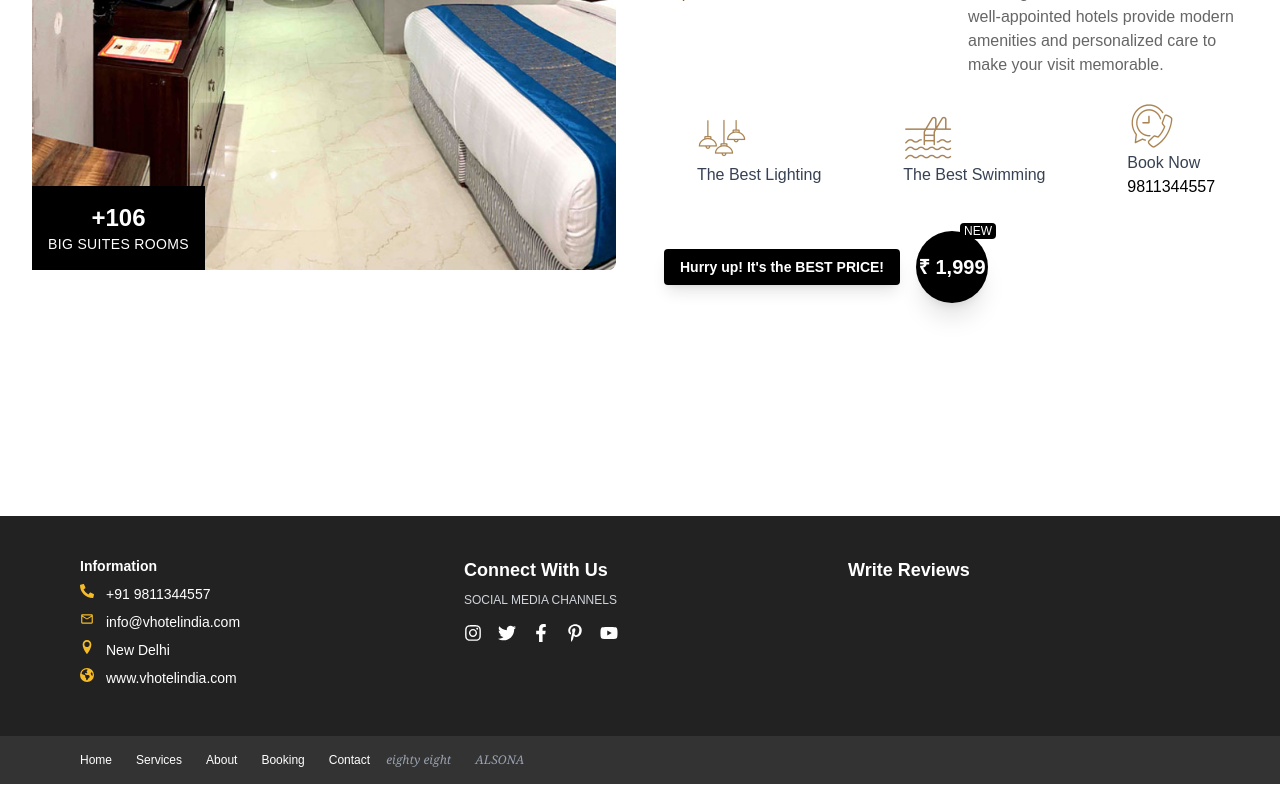
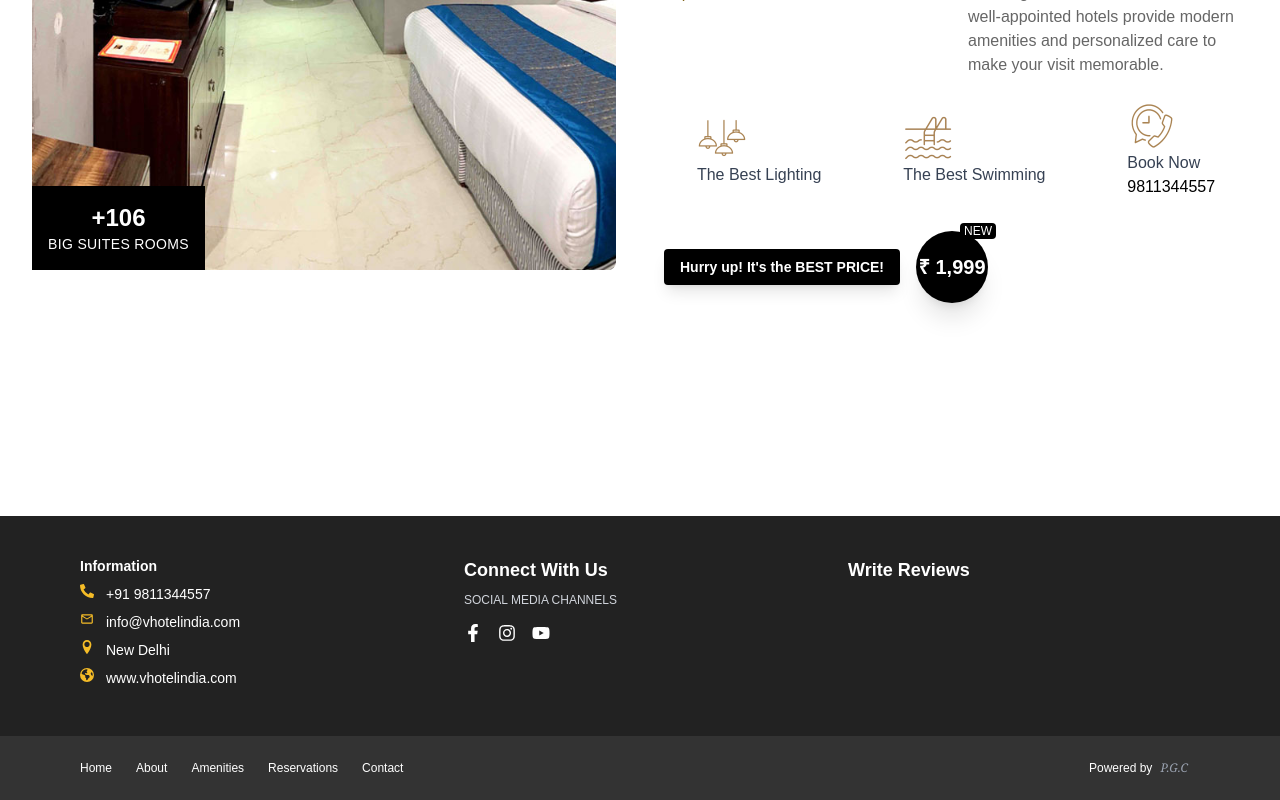
Before and after one commit to anup9971/vhotel_india, a Next.js app: page /about in a window 1280 px wide. Shown: the part 764-1564 px from the top of the page. Built offline with nearby package versions, Linux system fonts and the light colour scheme.

Commit message:
add social media links

```diff
--- a/src/app/componets/Footer.jsx
+++ b/src/app/componets/Footer.jsx
@@ -11,6 +11,7 @@ import {
   FaYoutube,
   FaPhoneAlt,
 } from 'react-icons/fa';
+import Link from "next/link";
 
 export default function Footer() {
   return (
@@ -31,11 +32,17 @@ export default function Footer() {
           <h4 className="text-lg font-semibold mb-2">Connect With Us</h4>
           <p className="text-xs text-gray-300 uppercase mb-4">Social Media Channels</p>
           <div className="flex gap-4 text-white text-lg">
-            <FaInstagram className="hover:text-[#f5bc27] cursor-pointer" />
-            <FaTwitter className="hover:text-[#f5bc27] cursor-pointer" />
-            <FaFacebookF className="hover:text-[#f5bc27] cursor-pointer" />
-            <FaPinterestP className="hover:text-[#f5bc27] cursor-pointer" />
-            <FaYoutube className="hover:text-[#f5bc27] cursor-pointer" />
+            <Link href="https://www.facebook.com/people/V-Hospitality/pfbid08bQHVRYTLdp5ZNeBaaSwmNJK96eTx4vo3NJXQAhr1Lq41Z5mywMoP1hZ5gLJFNLwl/">
+               <FaFacebookF className="hover:text-[#f5bc27] cursor-pointer" />
+            </Link>
+            <Link href="https://www.instagram.com/vhoteltssg/?utm_source=ig_web_button_share_sheet&igsh=ZDNlZDc0MzIxNw%3D%3D#">
+               <FaInstagram className="hover:text-[#f5bc27] cursor-pointer" />
+            </Link>
+            {/* <FaTwitter className="hover:text-[#f5bc27] cursor-pointer" /> */}
+            {/* <FaPinterestP className="hover:text-[#f5bc27] cursor-pointer" /> */}
+            <Link href="https://www.youtube.com/watch?v=UixEVGN09YU">
+               <FaYoutube className="hover:text-[#f5bc27] cursor-pointer" />
+            </Link>
           </div>
         </div>
 
@@ -63,38 +70,38 @@ export default function Footer() {
       <div className="bg-[#333333] text-white py-4 px-6 md:px-20 flex flex-col md:flex-row justify-between items-center gap-4 text-xs relative">
         {/* Nav Links */}
         <div className="flex gap-6">
-          <a href="#" className="hover:text-[#f5bc27]">
+          <a href="/" className="hover:text-[#f5bc27]">
             Home
           </a>
-          <a href="#" className="hover:text-[#f5bc27]">
-            Services
-          </a>
-          <a href="#" className="hover:text-[#f5bc27]">
+          {/* <a href="#" className="hover:text-[#f5bc27]">
+            Our Hotels
+          </a> */}
+          <a href="/about" className="hover:text-[#f5bc27]">
             About
           </a>
-          <a href="#" className="hover:text-[#f5bc27]">
-            Booking
+          <a href="/amenities" className="hover:text-[#f5bc27]">
+            Amenities
           </a>
-          <a href="#" className="hover:text-[#f5bc27]">
+          <a href="/reservations" className="hover:text-[#f5bc27]"  >Reservations</a>
+          <a href="/contact-us" className="hover:text-[#f5bc27]">
             Contact
           </a>
         </div>
 
         {/* Logos */}
-        <div className="flex gap-6 items-center">
+        {/* <div className="flex gap-6 items-center">
           <span className="text-gray-400 font-serif italic">eighty eight</span>
           <span className="text-gray-400 font-serif italic">ALSONA</span>
-        </div>
+        </div> */}
 
         {/* Price Badge */}
         <div className="absolute -top-4 right-4 md:static md:ml-auto flex items-center">
           {/* <div className="bg-red-500 text-white text-[10px] px-4 py-2 uppercase tracking-wide rounded-l-md">
             ✓ Hurry up ! It's the BEST PRICE !
           </div> */}
-          {/* <div className="bg-[#6B8CA0] text-white px-3 py-2 text-xs rounded-r-full flex flex-col items-center justify-center relative">
-            <span className="text-[9px] absolute top-0 right-1">New</span>
-            <span className="text-lg font-semibold">$54</span>
-          </div> */}
+          <div className=" text-white px-3 py-2 text-xs hover:cursor-pointer rounded-r-full flex  gap-2 items-center justify-center relative">
+            Powered by  <a href="https://www.perfectconsultancy.co/" target="_blank" rel="noopener noreferrer"><span className="text-gray-400 hover:text-[#f5bc27] font-serif text-md italic">P.G.C</span></a>
+          </div>
         </div>
       </div>
     </footer>
--- a/src/app/componets/Navbar.jsx
+++ b/src/app/componets/Navbar.jsx
@@ -5,6 +5,7 @@ import Image from "next/image";
 import { FiMenu, FiX } from "react-icons/fi";
 import { FaFacebook, FaInstagram, FaTripadvisor } from "react-icons/fa";
 import Link from "next/link";
+import { FaYoutube } from "react-icons/fa6";
 
 export default function Navbar() {
   const [isOpen, setIsOpen] = useState(false); // Mobile menu toggle
@@ -54,9 +55,9 @@ export default function Navbar() {
 
         {/* Social Icons (Desktop) */}
         <div className="hidden md:flex space-x-4">
-          <a href="#" className="hover:text-yellow-400"><FaFacebook /></a>
-          <a href="#" className="hover:text-yellow-400"><FaInstagram /></a>
-          <a href="#" className="hover:text-yellow-400"><FaTripadvisor /></a>
+          <a href="https://www.facebook.com/people/V-Hospitality/pfbid08bQHVRYTLdp5ZNeBaaSwmNJK96eTx4vo3NJXQAhr1Lq41Z5mywMoP1hZ5gLJFNLwl/" className="hover:text-yellow-400"><FaFacebook /></a>
+          <a href="https://www.instagram.com/vhoteltssg/?utm_source=ig_web_button_share_sheet&igsh=ZDNlZDc0MzIxNw%3D%3D#" className="hover:text-yellow-400"><FaInstagram /></a>
+          <a href="https://www.youtube.com/watch?v=UixEVGN09YU" className="hover:text-yellow-400"><FaYoutube /></a>
         </div>
 
         {/* Mobile Menu Button */}
@@ -103,9 +104,10 @@ export default function Navbar() {
 
           {/* Social Icons */}
           <div className="flex space-x-4 pt-4">
-            <a href="#" className="hover:text-yellow-400"><FaFacebook /></a>
-            <a href="#" className="hover:text-yellow-400"><FaInstagram /></a>
-            <a href="#" className="hover:text-yellow-400"><FaTripadvisor /></a>
+            <a href="https://www.facebook.com/people/V-Hospitality/pfbid08bQHVRYTLdp5ZNeBaaSwmNJK96eTx4vo3NJXQAhr1Lq41Z5mywMoP1hZ5gLJFNLwl/" className="hover:text-yellow-400"><FaFacebook /></a>
+          <a href="https://www.instagram.com/vhoteltssg/?utm_source=ig_web_button_share_sheet&igsh=ZDNlZDc0MzIxNw%3D%3D#" className="hover:text-yellow-400"><FaInstagram /></a>
+          <a href="https://www.youtube.com/watch?v=UixEVGN09YU" className="hover:text-yellow-400"><FaYoutube /></a>
+
           </div>
         </div>
       )}
```
